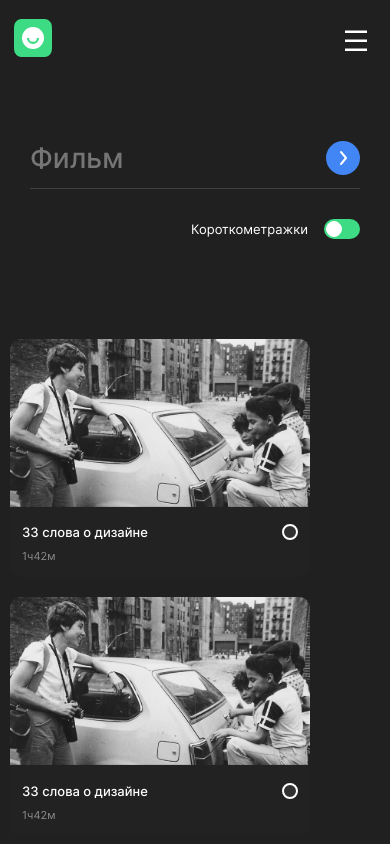
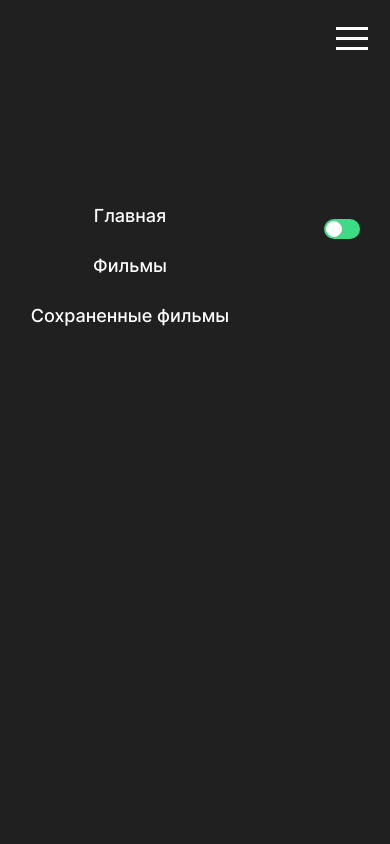
Before and after one commit to nstynirvana/movies-explorer-frontend, a React (Create React App) app: page /movies in a window 390 px wide. Both pictures are taken after a click on the button 356 px from the left and 39 px from the top of the page. Shown: the top 844 px of the page. Built offline with nearby package versions, Linux system fonts and the light colour scheme.

Commit message:
добавить открытие бургер-меню по клику

```diff
--- a/package.json
+++ b/package.json
@@ -6,6 +6,7 @@
     "@testing-library/jest-dom": "^5.16.5",
     "@testing-library/react": "^13.4.0",
     "@testing-library/user-event": "^13.5.0",
+    "hamburger-react": "^2.5.0",
     "react": "^18.2.0",
     "react-dom": "^18.2.0",
     "react-router-dom": "^6.11.0",
--- a/src/components/App/App.js
+++ b/src/components/App/App.js
@@ -10,14 +10,10 @@ import "./App.css";
 import { Route, Routes } from "react-router-dom";
 
 function App() {
+
   return (
-    <div className="page">
       <Routes>
-        <Route
-          path="/"
-          element={<Main/>}
-
-        ></Route>
+        <Route path="/" element={<Main />}></Route>
 
         <Route path="/movies" element={<Movies />}></Route>
 
@@ -30,8 +26,8 @@ function App() {
         <Route path="/signin" element={<Login />}></Route>
 
         <Route path="*" element={<PageNotFound />}></Route>
+
       </Routes>
-    </div>
   );
 }
 
--- a/src/components/BurgerMenu/BurgerMenu.css
+++ b/src/components/BurgerMenu/BurgerMenu.css
@@ -12,13 +12,17 @@
   overflow-x: scroll;
 }
 
-.burger-button {
+.hamburger-react {
+  color: #ffffff;
+}
+
+/* .burger-button {
   opacity: 1;
 }
 
 .burger-button:hover {
   opacity: 0.6;
-}
+} */
 
 .burger-menu_opened {
   visibility: visible;
--- a/src/components/BurgerMenu/BurgerMenu.js
+++ b/src/components/BurgerMenu/BurgerMenu.js
@@ -1,24 +1,25 @@
-import React from 'react';
-import closeButton from '../../images/close-button.svg';
-import burgerButton from '../../images/burger-button.svg';
-import './BurgerMenu.css';
-import Navigation from '../Navigation/Navigation';
+import React from "react";
+import { Twirl as Hamburger } from "hamburger-react";
+import { Link } from "react-router-dom";
+import "./BurgerMenu.css";
 
-function BurgerMenu(props) {
+function BurgerMenu() {
+  const [isOpen, setOpen] = React.useState(false);
+
+    const handleButton = () => {
+      setOpen(!isOpen);
+    };
 
   return (
-
     <button
       aria-label="Открытие бургер-меню"
       value="openburger"
       type="button"
       className="burger-button"
-      src={burgerButton}
+      onClick={handleButton}
     >
-      <img src={burgerButton} alt="Кнопка для вызова бургер-меню" />
-      <section
-        className="burger-menu" onClick={props.onBurgerPopup ? props.onClose : props.isOpen}
-      >
+      <Hamburger />
+          <div className={`burger-menu ${isOpen ? "burger-menu_opened" : ""}`}>
           <div className="burger-menu__container">
             <button
               aria-label="Закрытие бургер-меню"
@@ -26,13 +27,36 @@ function BurgerMenu(props) {
               type="button"
               className="burger-menu__close-button"
             >
-            <img src={closeButton} alt="Кнопка закрытия попапа" />
+              <Hamburger />
             </button>
-          <div className="burger-menu__list">
+            <div className="burger-menu__list"></div>
           </div>
+          <header className="header-nav">
+      <div className="header-nav__container">
+          <>
+            <Link className="header-nav__link" to="/">
+              Главная
+            </Link>
+            <Link className="header-nav__link" to="/movies">
+              Фильмы
+            </Link>
+            <Link className="header-nav__link" to="/saved-movies">
+              Сохраненные фильмы
+            </Link>
+          </>
       </div>
-        <Navigation />
-      </section>
+      <button
+        aria-label="Возвращение в аккаунт"
+        value="return"
+        type="button"
+        className="header-nav__button"
+      >
+        <Link className="header-nav__link" to="/profile">
+          Аккаунт
+        </Link>
+      </button>
+    </header>
+        </div>
     </button>
   );
 }
--- a/src/components/Header/Header.css
+++ b/src/components/Header/Header.css
@@ -48,9 +48,78 @@
   opacity: 0.6;
 }
 
+.header-nav {
+  max-width: 1200px;
+  width: 100%;
+  max-height: 74px;
+  box-sizing: border-box;
+  margin: 0 auto;
+  display: flex;
+  justify-content: space-between;
+  align-items: center;
+  padding: 18px 30px 0 0;
+  padding-left: calc(50% - 140px);
+}
+
+.header-nav__container {
+  display: flex;
+  align-items: center;
+  gap: 16px;
+}
+
+.header-nav__link {
+  font-weight: 400;
+  font-size: 13px;
+  line-height: 18px;
+  color: #FFFFFF;
+  text-decoration: none;
+  opacity: 1;
+}
+
+.header-nav__link:hover {
+  opacity: 0.6;
+}
+
+.header-nav__button {
+  font-weight: 500;
+  font-size: 14px;
+  line-height: 16px;
+  text-decoration: none;
+  padding: 8px 20px;
+  border-radius: 15px;
+  color: #FFFFFF;
+  background-color: #313131;
+  border: none;
+}
+
+
 @media (max-width: 900px) {
   .header__container {
     margin-right: 0;
+  }
+}
+
+@media (max-width: 768px) {
+
+  .header-nav {
+      flex-direction: column;
+      padding: 0;
+  }
+
+  .header-nav__container {
+      flex-direction: column;
+      gap: 28px;
+      margin-bottom: 621px;
+  }
+
+  .header-nav__link {
+      font-weight: 500;
+      font-size: 18px;
+      line-height: 22px;
+  }
+
+  .header-nav__button {
+      margin-bottom: 90px;
   }
 }
 
--- a/src/components/Header/Header.js
+++ b/src/components/Header/Header.js
@@ -1,6 +1,5 @@
 import React from "react";
 import { Link } from "react-router-dom";
-import Navigation from "../Navigation/Navigation";
 import BurgerMenu from "../BurgerMenu/BurgerMenu";
 import logo from "../../images/logo.svg";
 import { useResize } from "../../hooks/useResize";
@@ -12,14 +11,31 @@ function Header(props) {
   const isMobileWidth = useResize() <= screenWidth;
   function renderHeader() {
     if (isMobileWidth) {
+      return <BurgerMenu />;
+    } else {
       return (
-          <BurgerMenu />
-      );
-    }
-
-    else {
-      return (
-          <Navigation />
+        <div className="header-nav">
+          <div className="header-nav__container">
+            <>
+              <Link className="header-nav__link" to="/movies">
+                Фильмы
+              </Link>
+              <Link className="header-nav__link" to="/saved-movies">
+                Сохраненные фильмы
+              </Link>
+            </>
+          </div>
+          <button
+            aria-label="Возвращение в аккаунт"
+            value="return"
+            type="button"
+            className="header-nav__button"
+          >
+            <Link className="header-nav__link" to="/profile">
+              Аккаунт
+            </Link>
+          </button>
+        </div>
       );
     }
   }
@@ -36,10 +52,7 @@ function Header(props) {
           <Link className="header__link" to="/signup">
             Регистрация
           </Link>
-            <Link
-              className="header__link header__link_color_green"
-              to="/signin"
-            >
+          <Link className="header__link header__link_color_green" to="/signin">
             Войти
           </Link>
         </div>
--- a/src/components/Navigation/Navigation.css
+++ /dev/null
@@ -1,67 +0,0 @@
-.navigation {
-    max-width: 1200px;
-    width: 100%;
-    max-height: 74px;
-    box-sizing: border-box;
-    margin: 0 auto;
-    display: flex;
-    justify-content: space-between;
-    align-items: center;
-    padding: 18px 30px 0 0;
-    padding-left: calc(50% - 140px);
-}
-
-.navigation__container {
-    display: flex;
-    align-items: center;
-    gap: 16px;
-}
-
-.navigation__link {
-    font-weight: 400;
-    font-size: 13px;
-    line-height: 18px;
-    color: #FFFFFF;
-    text-decoration: none;
-    opacity: 1;
-}
-
-.navigation__link:hover {
-    opacity: 0.6;
-}
-
-.navigation__button {
-    font-weight: 500;
-    font-size: 14px;
-    line-height: 16px;
-    text-decoration: none;
-    padding: 8px 20px;
-    border-radius: 15px;
-    color: #FFFFFF;
-    background-color: #313131;
-    border: none;
-}
-
-@media (max-width: 768px) {
-
-    .navigation {
-        flex-direction: column;
-        padding: 0;
-    }
-
-    .navigation__container {
-        flex-direction: column;
-        gap: 28px;
-        margin-bottom: 621px;
-    }
-
-    .navigation__link {
-        font-weight: 500;
-        font-size: 18px;
-        line-height: 22px;
-    }
-
-    .navigation__button {
-        margin-bottom: 90px;
-    }
-}
--- a/src/components/Navigation/Navigation.js
+++ /dev/null
@@ -1,34 +0,0 @@
-import { Link } from 'react-router-dom';
-import './Navigation.css';
-
-function Navigation() {
-  return (
-    <header className="navigation">
-      <div className="navigation__container">
-          <>
-            {/* <Link className="navigation__link" to="/">
-              Главная
-            </Link> */}
-            <Link className="navigation__link" to="/movies">
-              Фильмы
-            </Link>
-            <Link className="navigation__link" to="/saved-movies">
-              Сохраненные фильмы
-            </Link>
-          </>
-      </div>
-      <button
-        aria-label="Возвращение в аккаунт"
-        value="return"
-        type="button"
-        className="navigation__button"
-      >
-        <Link className="navigation__link" to="/profile">
-          Аккаунт
-        </Link>
-      </button>
-    </header>
-  );
-}
-
-export default Navigation;
--- a/src/hooks/useResize.js
+++ b/src/hooks/useResize.js
@@ -1,23 +1,17 @@
 import React from "react";
 
 export function useResize() {
-  const [windowResize, setWindowResize] = React.useState(getWindowResize());
-
-  function getWindowResize() {
-    const { innerWidth: width } = window;
-
-    return width;
-  }
+  const [width, setWidth] = React.useState(window.innerWidth);
 
   React.useEffect(() => {
-    function handleResize() {
-      setWindowResize(getWindowResize());
-    }
-
+    const handleResize = (event) => {
+      setWidth(event.target.innerWidth);
+    };
     window.addEventListener("resize", handleResize);
-
-    return () => window.removeEventListener("resize", handleResize);
+    return () => {
+      window.removeEventListener("resize", handleResize);
+    };
   }, []);
 
-  return windowResize;
-};
+  return width;
+}
```
Also changed, not shown: 1 other file (tests, documents, lock files or other folders). Lines whose indentation alone changed are shown as unchanged.
